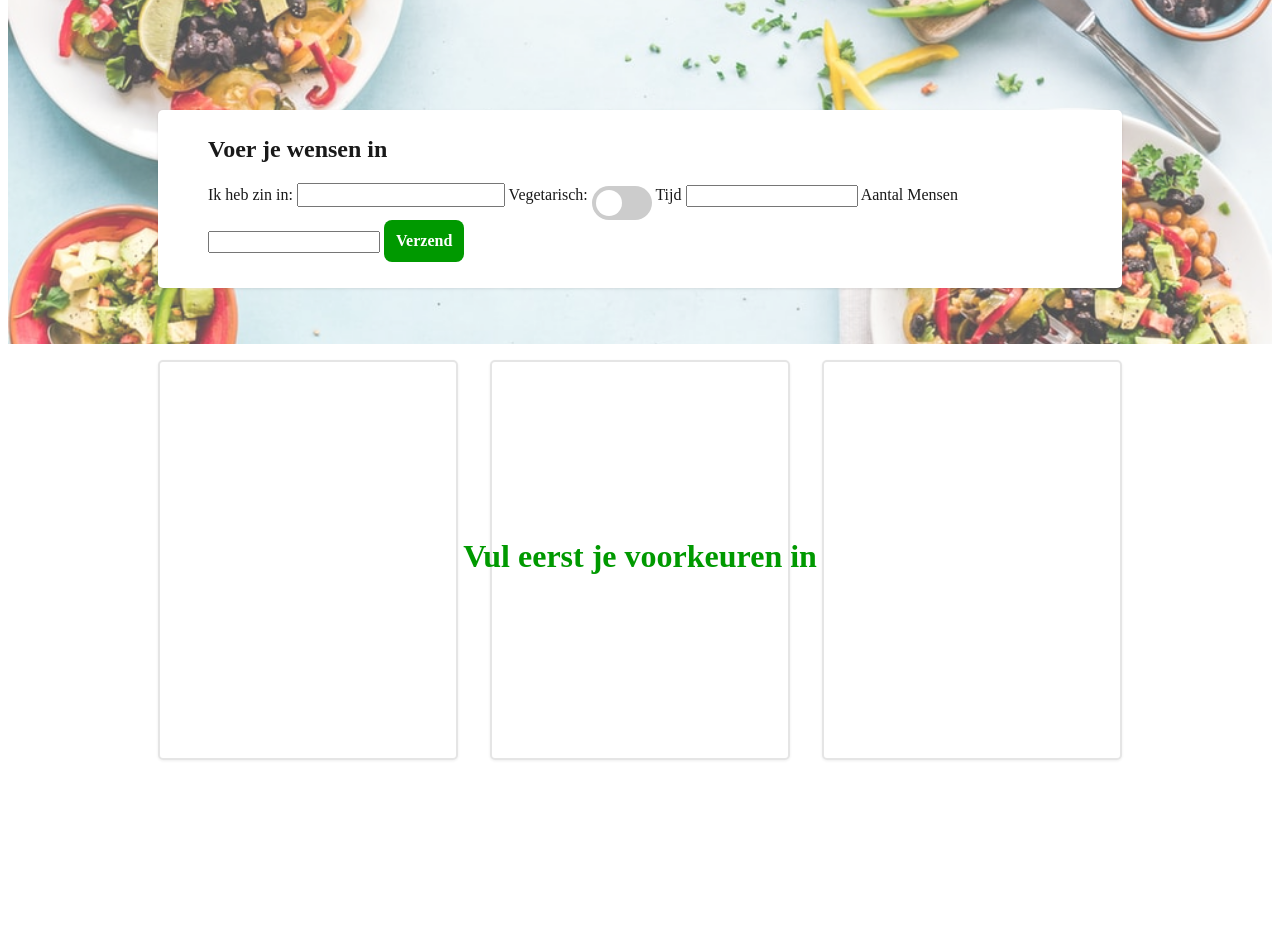
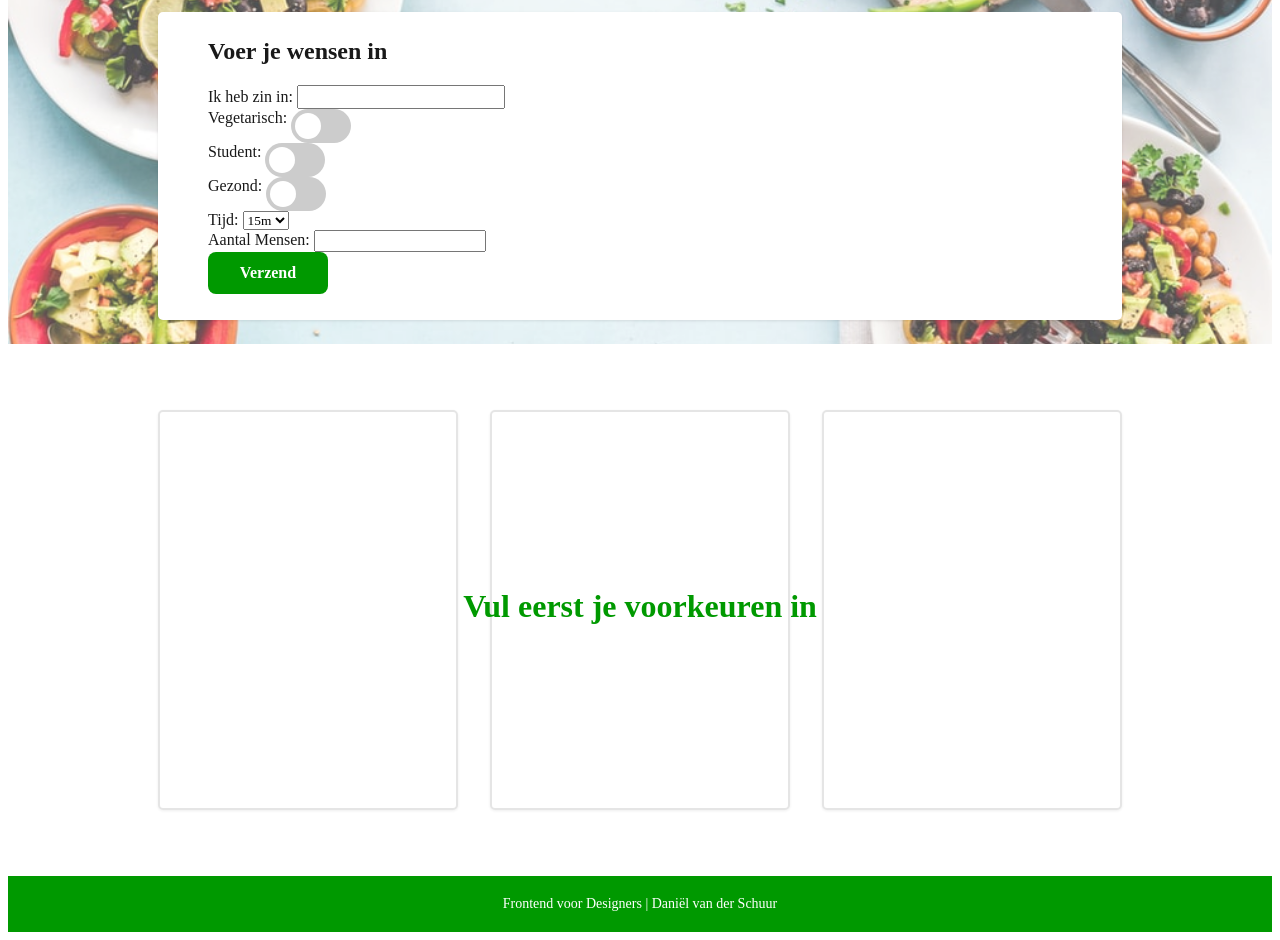
Before and after one commit to sjerrietukkel/frontend_designers, a website: page index.html in a window 1280 px wide. Shown: the part 330-1270 px from the top of the page. Before the commit the page ends 1114 px from the top, so only its background shows below. Drawn offline with Linux system fonts and the light colour scheme; a web font is replaced by a local one.

Commit message:
fixed skeleton frame

```diff
--- a/index.html
+++ b/index.html
@@ -20,19 +20,46 @@
                     Geen inspiratie om wat te koken vanavond? Ook klaar met het gezeik van je kinderen?
                     Voer hier in waar je enigszins trek in hebt of waar je vanaf moet en versimpel je keuze.
                 </p>
-                <form>
+                <form class="form-flex">
                     <h2>Voer je wensen in</h2>
+                    <div class="form-flex-item">
                         <label for="fname">Ik heb zin in:</label>
                         <input type="text" id="fname" name="fname">
+                    </div>
+                    <div class="form-flex-item">
                         <label>Vegetarisch:</label>
                         <label class="switch">
                             <input type="checkbox">
                             <span class="slider round"></span>
                         </label>
-                    <label for="points">Tijd</label>
-                    <input type="number" id="points" step="5">
-                    <label for="mensen">Aantal Mensen</label>
-                    <input type="number" id="aantalMensen" step="1">
+                    </div>
+                    <div class="form-flex-item">
+                        <label>Student:</label>
+                        <label class="switch">
+                            <input type="checkbox">
+                            <span class="slider round"></span>
+                        </label>
+                    </div>
+                    <div class="form-flex-item">
+                        <label>Gezond:</label>
+                        <label class="switch">
+                            <input type="checkbox">
+                            <span class="slider round"></span>
+                        </label>
+                    </div>
+                    <div class="form-flex-item">
+                        <label for="Tijd">Tijd:</label>
+                        <select id="Tijd">
+                            <option value="15m">15m</option>
+                            <option value="30m">30m</option>
+                            <option value="45m">45m</option>
+                            <option value="60m">60m</option>
+                        </select>
+                    </div>
+                    <div class="form-flex-item">
+                        <label for="mensen">Aantal Mensen:</label>
+                        <input type="number" id="aantalMensen" step="1" max="10">
+                    </div>
                     <input onclick="Submit()" type="submit" value="Verzend">
                 </form>
             </div>
@@ -40,6 +67,11 @@
     </main>
     <div id="app">
     </div>
+    <footer>
+        <div>
+            <p>Frontend voor Designers | Daniël van der Schuur</p>
+        </div>
+    </footer>
     <script src="index.js"></script>
 </body>
 </html>
--- a/index.js
+++ b/index.js
@@ -21,8 +21,8 @@ if (isEmpty == 1) {
 function Submit() {
     event.preventDefault()
     const fname = document.getElementById("fname").value
-    const points = document.getElementById("points").value
-    const persons = document.getElementById("aantalMensen").value
+    // const points = document.getElementById("points").value
+    // const persons = document.getElementById("aantalMensen").value
 
     fetch(`https://api.spoonacular.com/recipes/random?number=3&tags=${fname},dinner&apiKey=dabe659634cb4253ae5f4f1a393456f3`)
     .then((response) => {
@@ -33,7 +33,8 @@ function Submit() {
         const html = data.recipes.map (data => {
             return `<div class="card"><div class="card-head"><img src="${data.image}" alt="recipe image" class="card-image"></div><div class="card-title"><h1>${data.title}</h1><div class="flex-info"><p class="icon-text"><i class="fas fa-clock"></i> ${data.readyInMinutes}m</p><p class="icon-text"><i class="fas fa-users"></i> ${data.servings}</p></div><a href="${data.sourceUrl}" class="link">Bekijk Recept</a></div></div>`
         });
-        // console.log(html)
+        const app = document.getElementById('app')
+        app.innerHTML = ""
         document.querySelector('#app').insertAdjacentHTML('beforeend', html)
     })
 }
--- a/style.css
+++ b/style.css
@@ -104,9 +104,9 @@ form {
     justify-content: center;
     flex-wrap: wrap;
     max-width: 1080px;
-    margin: auto;
     background-color: white;
     color: white;
+    margin: 50px auto;
 }
 
 #text {
@@ -276,3 +276,23 @@ form {
     font-size: 32px;
     margin: auto
   }
+
+  footer {
+    background-color: #009900;
+    padding: 20px;
+  }
+
+  footer p {
+    color: white;
+    font-size: 14px;
+    text-align: center;
+  }
+
+  .form-flex {
+    display: flex;
+    flex-direction: column;
+  }
+
+  input[type=submit] {
+    width: 120px;
+  }
```
Lines whose indentation alone changed are shown as unchanged.
